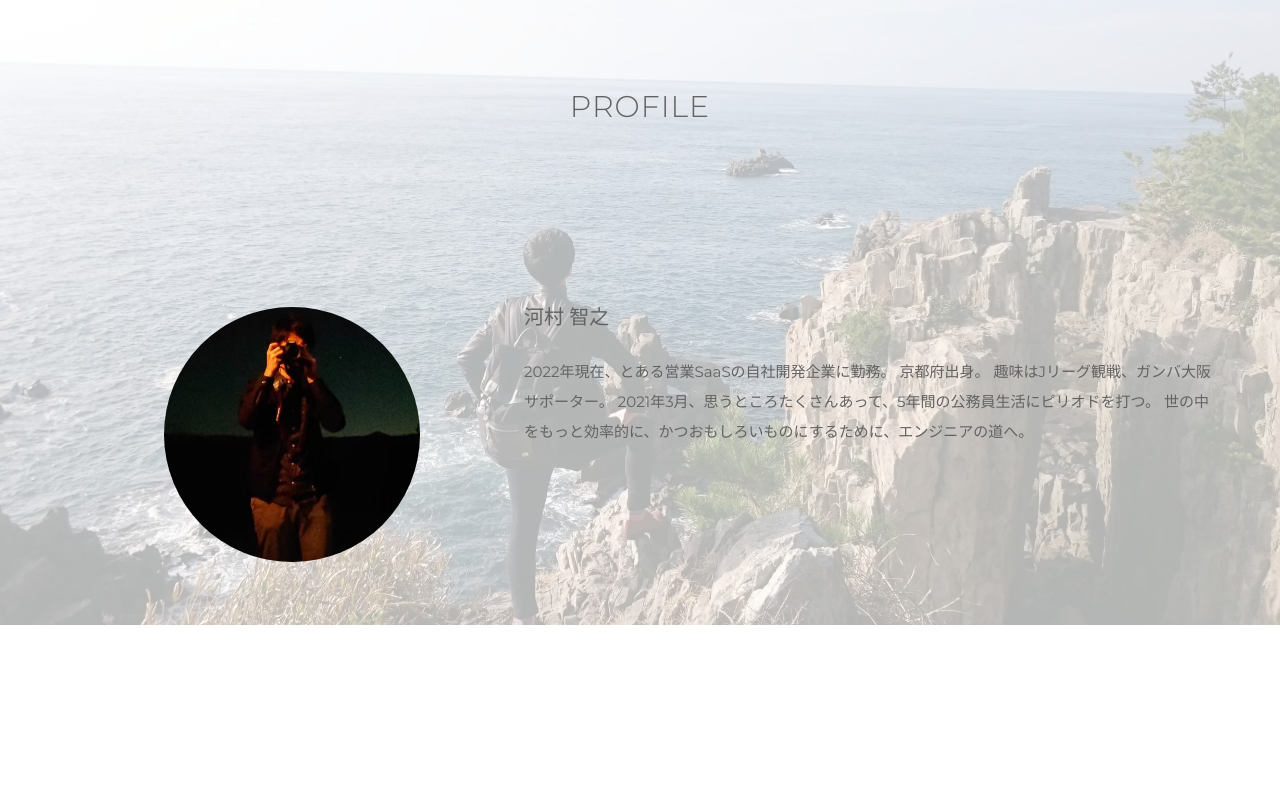
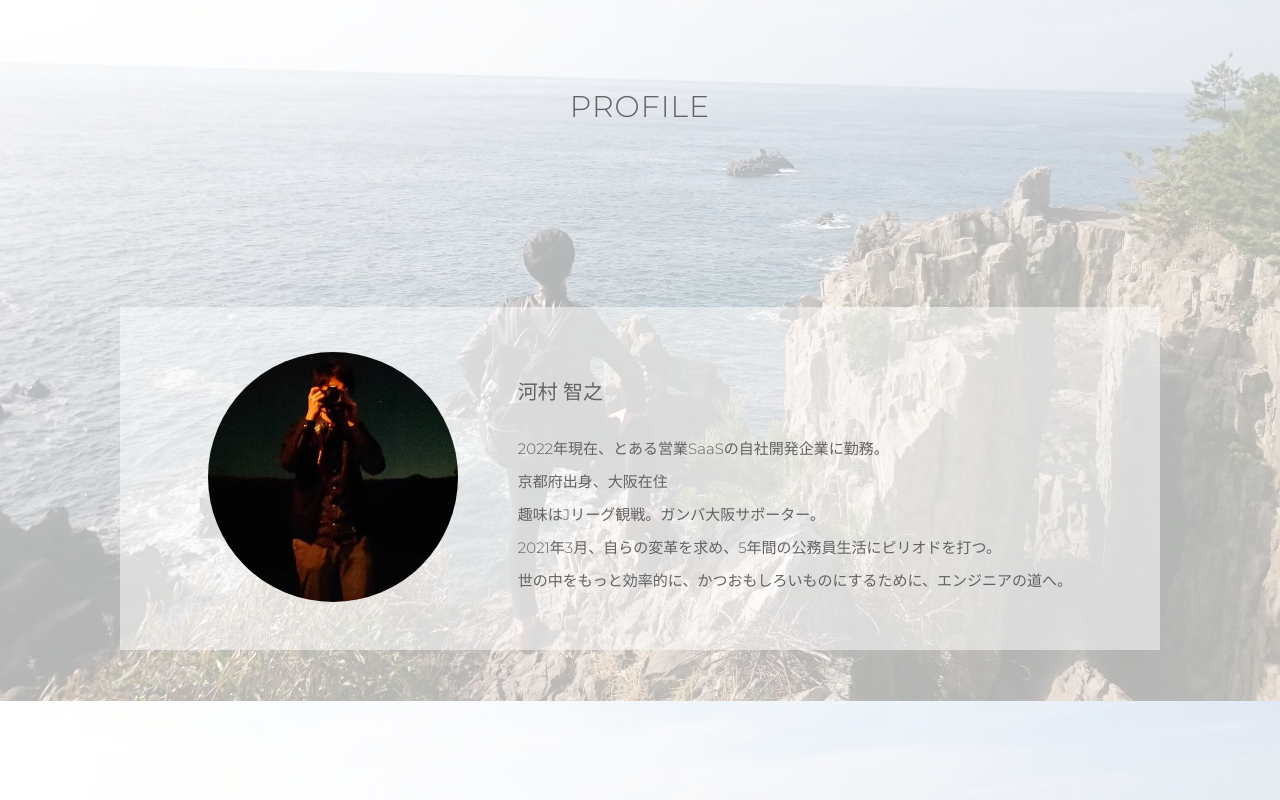
Before and after one commit to t-kawamura1/portfolio-site-vue3, a Vue app: page / in a window 1280 px wide. Shown: the part 7299-8099 px from the top of the page. Before the commit the page ends 7924 px from the top, so only its background shows below. Built offline with nearby package versions, Linux system fonts and the light colour scheme; what @splidejs/vue-splide, vue-split-carousel would draw is missing.

Commit message:
PROFILEのレイアウト修正

```diff
--- a/src/components/home-view/ProfileItem.vue
+++ b/src/components/home-view/ProfileItem.vue
@@ -1,62 +1,54 @@
 <template>
   <div class="profile-container">
+    <div class="profile-wrapper">
       <div class="profile-image-item">
         <img src="@/assets/my-image-2.jpg" alt="作成者のイメージ" class="my-image">
       </div>
       <div class="profile-item">
         <div class="my-name">河村 智之</div>
-      <p class="profile-text">
-        2022年現在、とある営業SaaSの自社開発企業に勤務。
-        京都府出身。
-        趣味はJリーグ観戦、ガンバ大阪サポーター。
-        2021年3月、思うところたくさんあって、5年間の公務員生活にピリオドを打つ。
-        世の中をもっと効率的に、かつおもしろいものにするために、エンジニアの道へ。
-      </p>
+        <p>2022年現在、とある営業SaaSの自社開発企業に勤務。</p>
+        <p>京都府出身、大阪在住</p>
+        <p>趣味はJリーグ観戦。ガンバ大阪サポーター。</p>
+        <p>2021年3月、自らの変革を求め、5年間の公務員生活にピリオドを打つ。</p>
+        <p>世の中をもっと効率的に、かつおもしろいものにするために、エンジニアの道へ。</p>
+      </div>
     </div>
   </div>
 </template>
 
 <script>
-export default {
-  setup(_, context) {
-    const onScroll = (name) => {
-      context.emit('scroll', name)
-    }
-
-    return {
-      onScroll
-    }
-  }
-}
+export default {}
 </script>
 
 <style lang="scss" scoped>
 .profile-container {
+  padding: 0 60px;
+  margin-bottom: 90px;
+  .profile-wrapper {
+    background-color: rgba(255, 255, 255, 0.5);
+    padding: 45px;
+    font-weight: 300;
     display: flex;
-  flex-wrap: wrap;
     justify-content: center;
     .profile-image-item {
-    width: 40%;
-    flex-grow: 1;
-    position: relative;
+      margin-right: 60px;
       .my-image {
-      width: 55%;
+        width: 250px;
         border-radius: 50%;
       }
     }
     .profile-item {
-    width: 60%;
       text-align: left;
-    vertical-align: middle;
-    flex-grow: 1;
-    margin-bottom: 30px;
+      padding-top: 30px;
       .my-name {
         margin-bottom: 30px;
         font-size: 2rem;
       }
-    .profile-text {
-      line-height: 2;
+      > p {
+        // margin-bottom: 20px;
+        line-height: 2.2;
         font-size: 1.5rem;
+      }
     }
   }
 }
```
Lines whose indentation alone changed are shown as unchanged.
